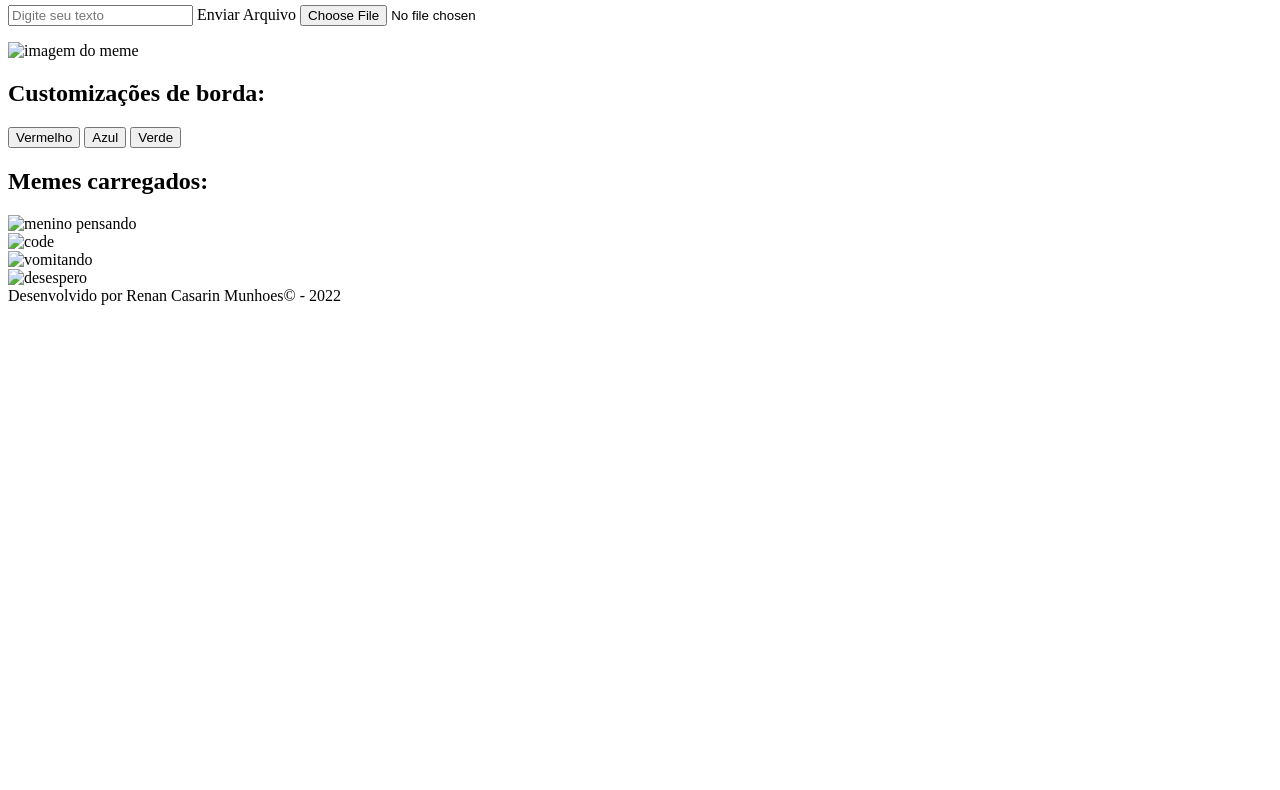
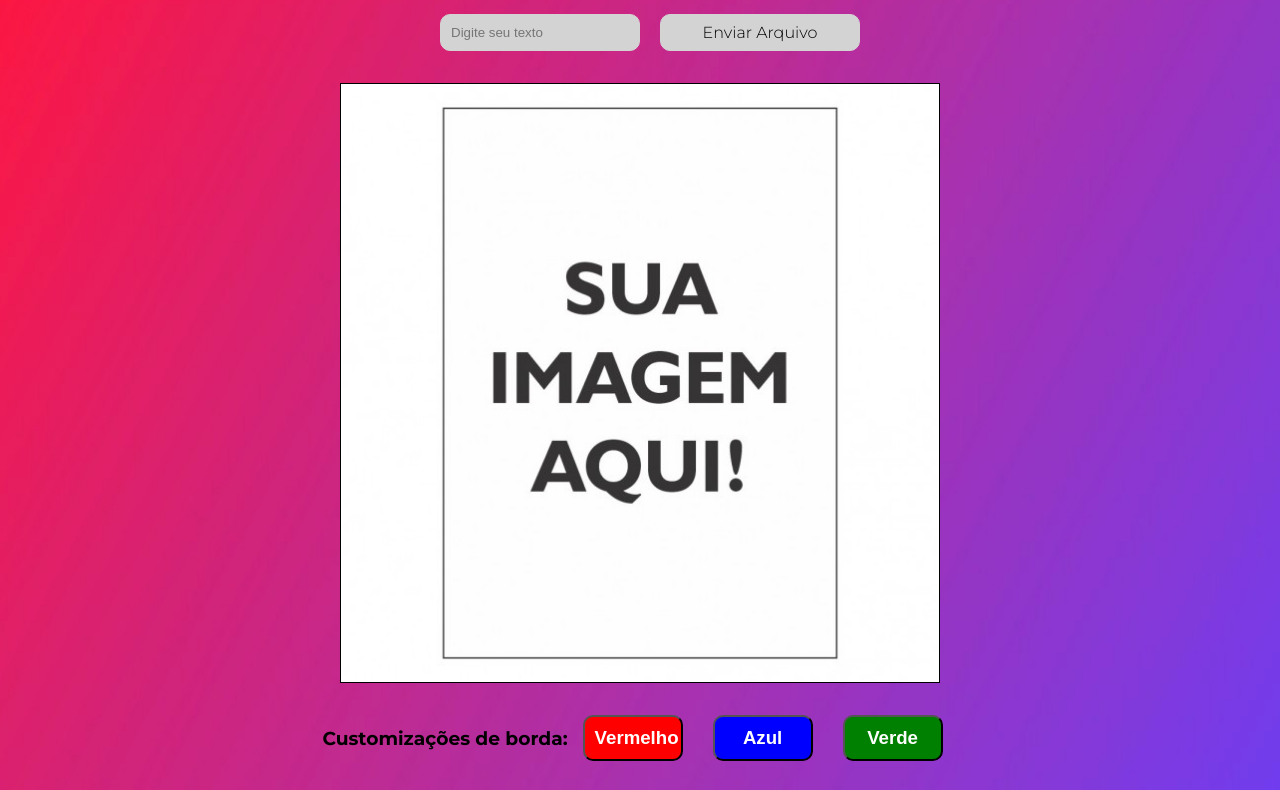
Before and after one commit to munhoesrc/meme-generator-project, a plain HTML site: page index.html in a window 1280 px wide. Shown: the part 75-865 px from the top of the page. Before the commit the page ends 800 px from the top, so only its background shows below. Drawn offline with Linux system fonts and the light colour scheme.

Commit message:
add pasta imgs

```diff
--- a/index.html
+++ b/index.html
@@ -6,7 +6,7 @@
   <meta http-equiv="X-UA-Compatible" content="IE=edge" />
   <meta name="viewport" content="width=device-width, initial-scale=1.0" />
   <title>Project Meme Generator</title>
-  <link rel="stylesheet" href="teste.css" />
+  <link rel="stylesheet" href="style.css" />
   <style>
     @import url('https://fonts.googleapis.com/css2?family=Montserrat:wght@300;700&family=Quicksand:wght@700&display=swap');
   </style>
@@ -51,7 +51,7 @@
   <footer class="rodape">
     Desenvolvido por Renan Casarin Munhoes© - 2022
   </footer>
-  <script src="teste.js"></script>
+  <script src="script.js"></script>
 </body>
 
 </html>
```
Also changed, not shown: imgs/background.jpg (added), imgs/meme1.png (added), imgs/meme2.png (added), imgs/meme3.png (added), imgs/meme4.png (added), imgs/your-image-here.jpg (added).
